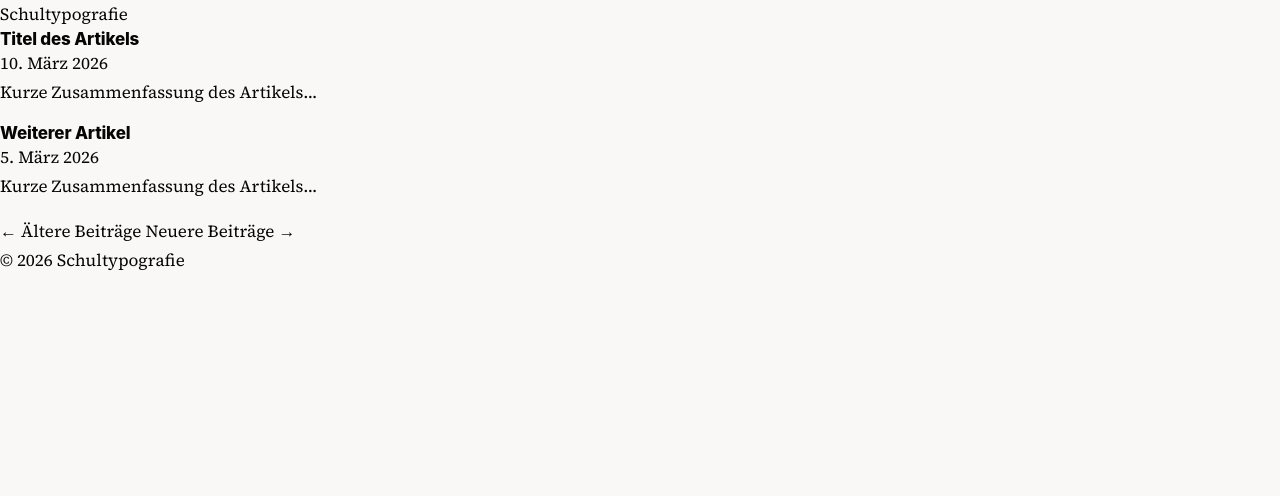
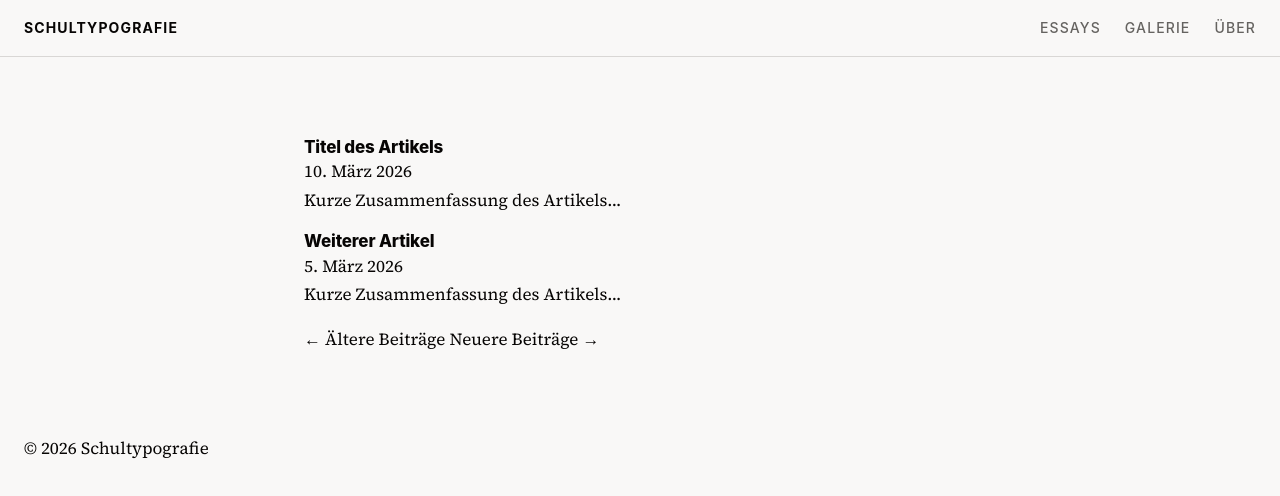
Before and after one commit to cdierks/schultypografie, a website built with Vite: page index.html in a window 1280 px wide. Built offline with nearby package versions, Linux system fonts and the light colour scheme; a web font is replaced by a local one.

Commit message:
style: added classes to elements

```diff
--- a/index.html
+++ b/index.html
@@ -16,15 +16,39 @@
 
   <body>
     <!-- Ghost: {{> header}} -->
-    <header>
-      <nav>
-        <a href="/">Schultypografie</a>
+    <header class="site-header">
+      <div class="site-shell">
+        <div class="site-header__inner">
+          <a
+            href="/"
+            class="site-header__logo"
+            >Schultypografie</a
+          >
+          <nav class="site-nav">
+            <a
+              href="#"
+              class="site-nav__link"
+              >Essays</a
+            >
+            <a
+              href="#"
+              class="site-nav__link"
+              >Galerie</a
+            >
+            <a
+              href="#"
+              class="site-nav__link"
+              >Über</a
+            >
           </nav>
+        </div>
+      </div>
     </header>
 
     <!-- Ghost: {{#foreach posts}} -->
+    <div class="text-shell section-frame">
       <main>
-      <article>
+        <article class="section-frame__tight">
           <!-- Ghost: {{#if feature_image}}<img src="{{feature_image}}">{{/if}} -->
           <h2><a href="/post.html">Titel des Artikels</a></h2>
           <!-- Ghost: {{title}} -->
@@ -34,7 +58,7 @@
           <!-- Ghost: {{excerpt words="30"}} -->
         </article>
 
-      <article>
+        <article class="section-frame__tight">
           <h2><a href="/post.html">Weiterer Artikel</a></h2>
           <time>5. März 2026</time>
           <p>Kurze Zusammenfassung des Artikels...</p>
@@ -47,9 +71,10 @@
         <a href="#">← Ältere Beiträge</a>
         <a href="#">Neuere Beiträge →</a>
       </nav>
+    </div>
 
     <!-- Ghost: {{> footer}} -->
-    <footer>
+    <footer class="site-shell">
       <p>© 2026 Schultypografie</p>
       <!-- Ghost: {{@site.title}} -->
     </footer>
```
Lines whose indentation alone changed are shown as unchanged.
